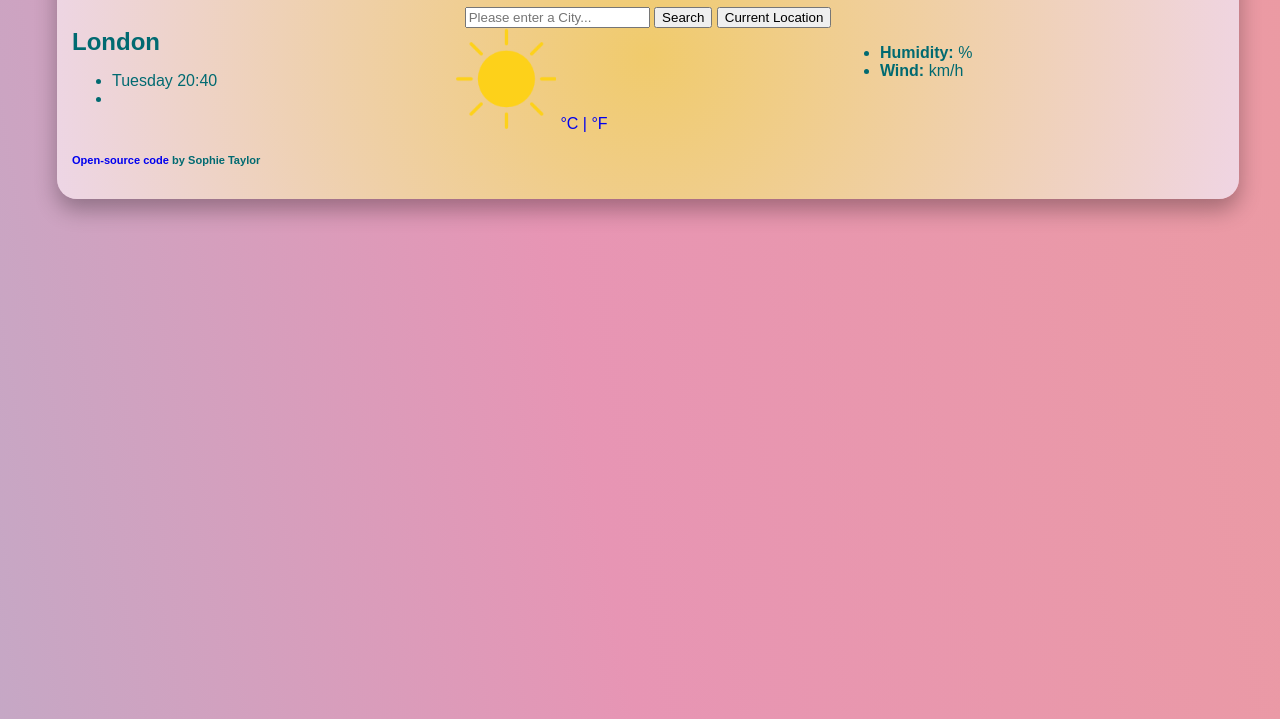
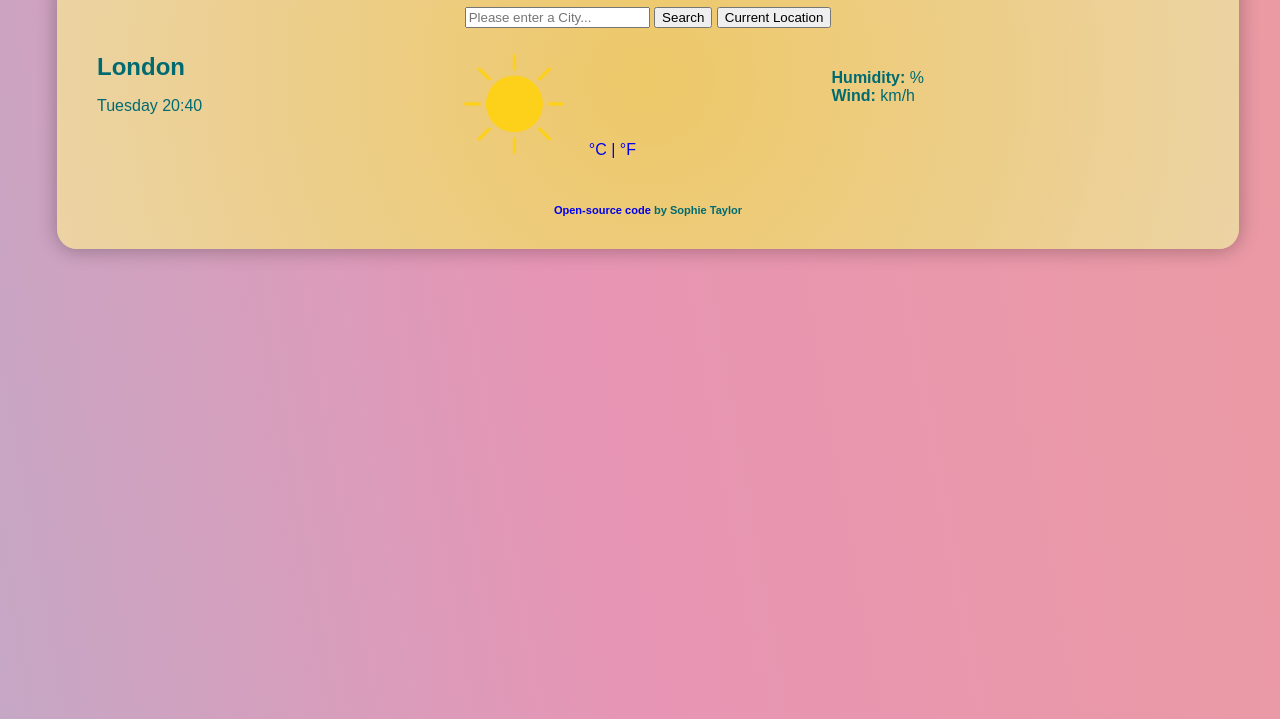
Before and after one commit to sophie-taylor47/weather-app, a plain HTML site: page index.html in a window 1280 px wide. Shown: the part 129-848 px from the top of the page. Drawn offline with nearby package versions, Linux system fonts and the light colour scheme; no server answers.

Commit message:
CSS styling of ul, li

```diff
--- a/index.html
+++ b/index.html
@@ -29,7 +29,7 @@
             </button>
 
             <button class="btn btn-success w-100" id="current-location-button">
-              Current Location
+             Current Location
             </button>
           </form>
 </div>
@@ -45,12 +45,12 @@
     <div class="col-6">
               <img src="images/sunny.png" alt="Sunny" />
               <h2 id="temperature"></h2>
-          <p class="units" id="units">
+          <span class="units" id="units"></span>
                 <a href="#" id="celcius">°C  |
-                <a href="#" id="fahrenheit">°F</a></p>
+                <a href="#" id="fahrenheit">°F</a>
             </div>
     <div class="col-6">
-          <ul>
+          <ul id="extra-info">
             <li> <strong>Humidity: </strong><span id="humidity"></span>% </li>
             <li>  <strong>Wind: </strong><span id="wind"></span>km/h </li>
           </ul>
--- a/src/style.css
+++ b/src/style.css
@@ -31,12 +31,12 @@ form {
   background: rgb(251, 202, 63);
   background: radial-gradient(
     circle,
-    rgba(241, 208, 101, 0.909) 0%,
-    rgba(240, 218, 233, 0.918) 100%
+    rgba(238, 205, 97, 0.909) 0%,
+    rgb(236, 211, 164) 100%
   );
   border: none;
   border-radius: 20px;
-  box-shadow: 0px 11px 22px rgb(0 0 0 / 30%);
+  box-shadow: 0px 1px 20px rgb(0 0 0 / 30%);
   color: #006a71;
   font-family: "Quicksand", sans-serif;
   max-width: 90%;
@@ -44,7 +44,8 @@ form {
   padding: 15px;
 }
 
-.heading {
+.heading,
+h5 {
   text-align: center;
 }
 
@@ -59,12 +60,22 @@ form {
   clear: both;
 }
 
+li {
+  list-style: none;
+}
+
+.row {
+  padding: 25px;
+}
+
 img {
   max-width: 100px;
+  margin-right: 20px;
 }
 
 .units {
   display: inline;
+  font-weight: 50px;
 }
 
 a {
@@ -76,3 +87,12 @@ a {
 h2 {
   display: inline;
 }
+
+ul {
+  margin-top: 50;
+  padding: 0;
+}
+
+.extra-info {
+  margin-top: 1500;
+}
```
